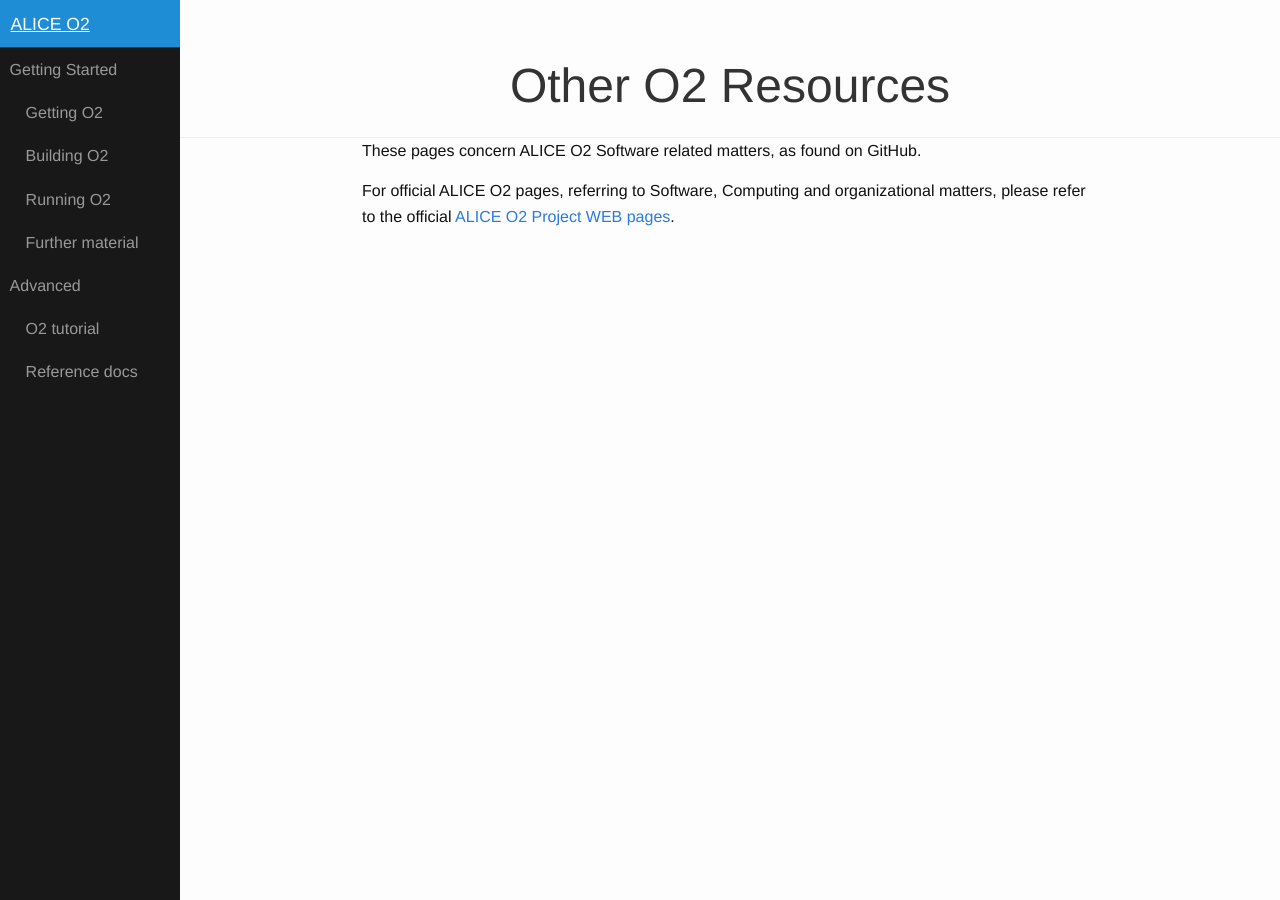
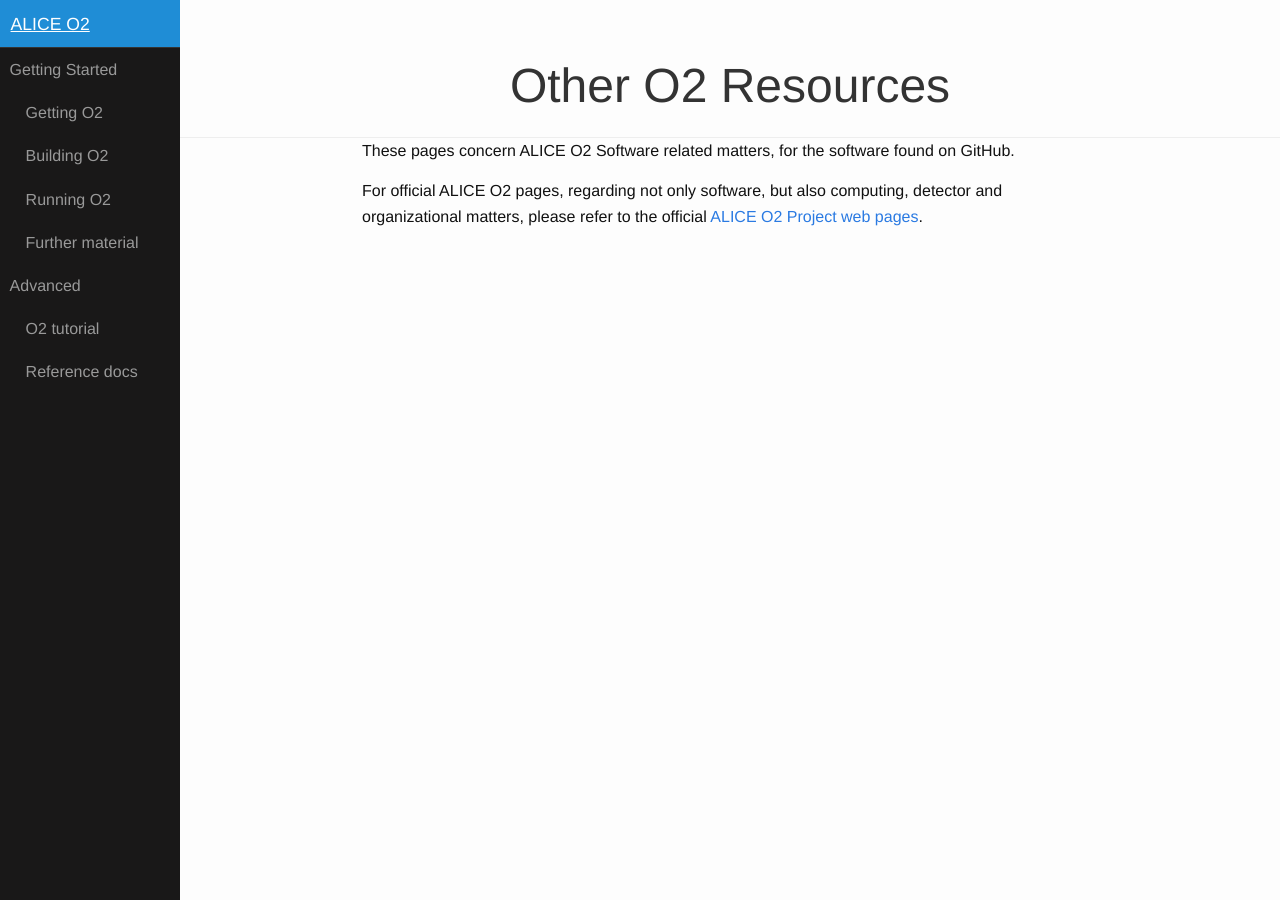
Before and after one commit to AliceO2Group/AliceO2Group.github.io, a Jekyll site: the page built from links.markdown, in a window 1280 px wide. Built offline with Jekyll 4.4.1, drawn with Linux system fonts in a browser that asks for light colours.

Commit message:
Reword links section.

```diff
--- a/links.markdown
+++ b/links.markdown
@@ -3,8 +3,8 @@ title: Other O2 Resources
 layout: main
 ---
 
-These pages concern ALICE O2 Software related matters, as found on GitHub.
+These pages concern ALICE O2 Software related matters, for the software found on GitHub.
 
-For official ALICE O2 pages, referring to Software, Computing and
-organizational matters, please refer to the official [ALICE O2 Project WEB
+For official ALICE O2 pages, regarding not only software, but also computing, detector and
+organizational matters, please refer to the official [ALICE O2 Project web
 pages](https://alice-o2.web.cern.ch).
```
